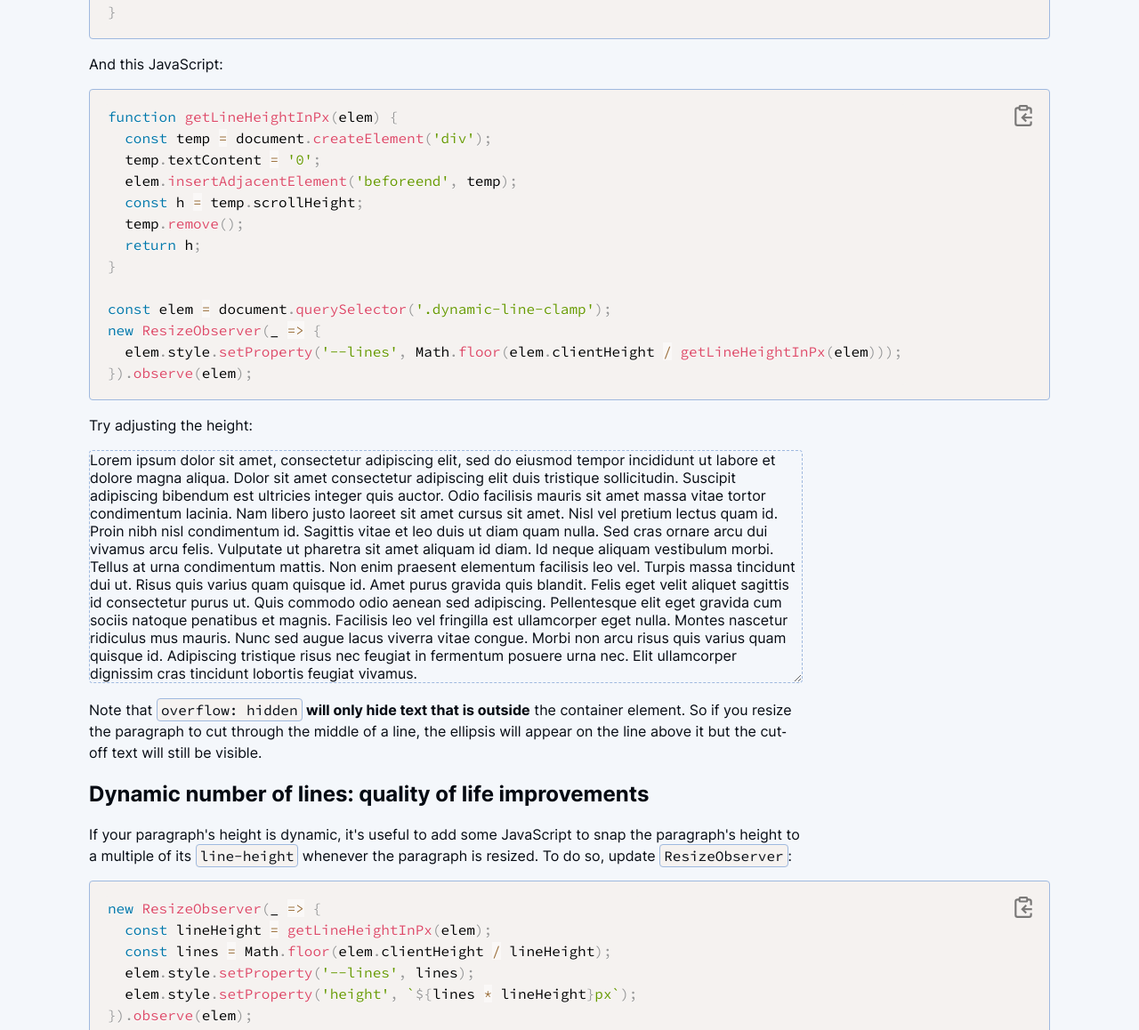
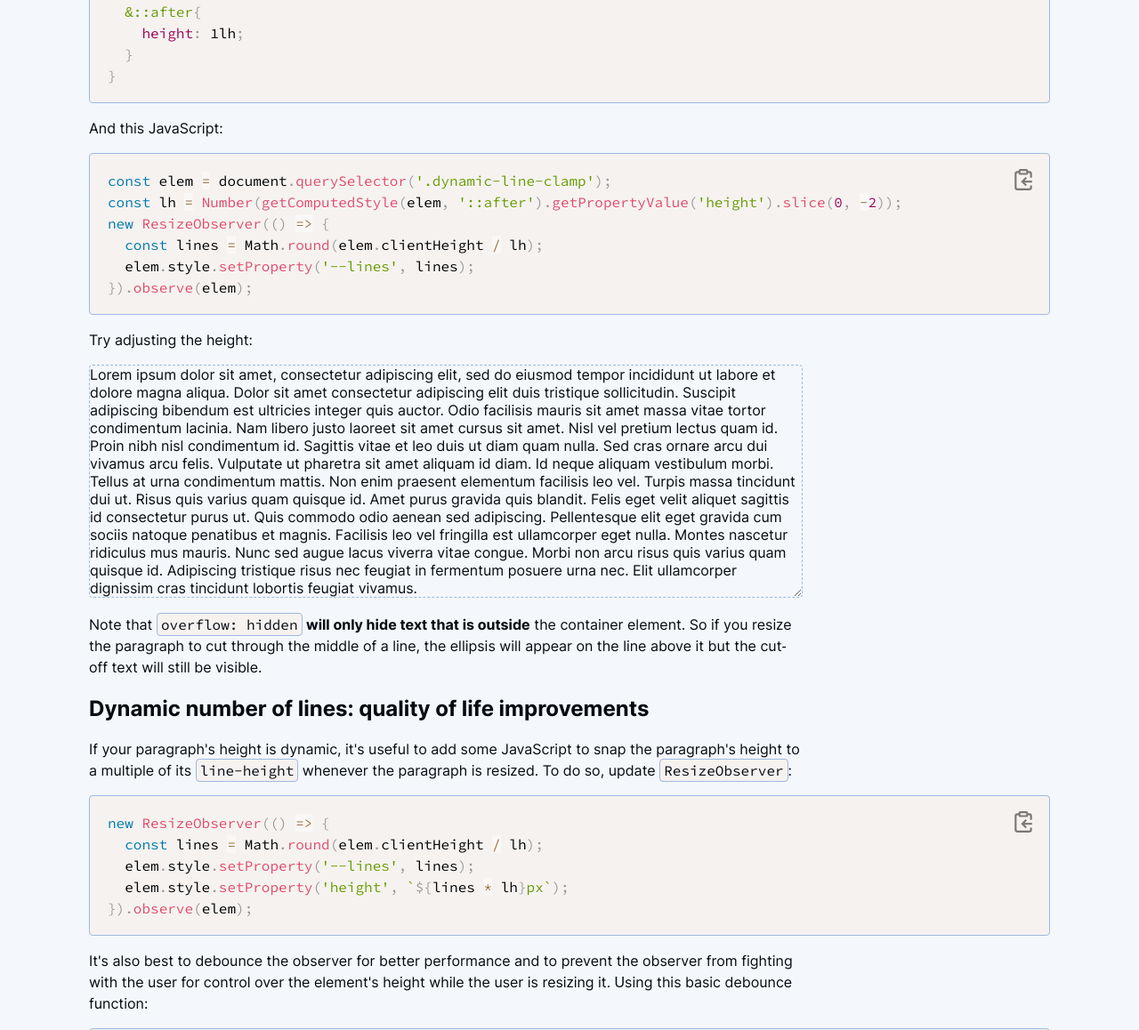
Before and after one commit to ardislu/css-for-line-clamp-ellipsis, a plain HTML site: page index.html in a window 1280 px wide. Shown: the part 810-1968 px from the top of the page at 89% size. Drawn offline with Linux system fonts and the light colour scheme.

Commit message:
Replace getLineHeightInPx with pseudo element with 1lh height

```diff
--- a/index.html
+++ b/index.html
@@ -161,6 +161,10 @@
       -webkit-box-orient: vertical;
       -webkit-line-clamp: var(--lines);
       overflow: hidden;
+
+      &::after {
+        height: 1lh;
+      }
     }
 
     .height-resizable {
@@ -234,20 +238,16 @@
   -webkit-box-orient: vertical;
   -webkit-line-clamp: var(--lines);
   overflow: hidden;
+  &::after{
+    height: 1lh;
+  }
 }</code></pre>
       <p>And this JavaScript:</p>
-      <pre><code class="language-javascript">function getLineHeightInPx(elem) {
-  const temp = document.createElement('div');
-  temp.textContent = '0';
-  elem.insertAdjacentElement('beforeend', temp);
-  const h = temp.scrollHeight;
-  temp.remove();
-  return h;
-}
-
-const elem = document.querySelector('.dynamic-line-clamp');
-new ResizeObserver(_ => {
-  elem.style.setProperty('--lines', Math.floor(elem.clientHeight / getLineHeightInPx(elem)));
+      <pre><code class="language-javascript">const elem = document.querySelector('.dynamic-line-clamp');
+const lh = Number(getComputedStyle(elem, '::after').getPropertyValue('height').slice(0, -2));
+new ResizeObserver(() => {
+  const lines = Math.round(elem.clientHeight / lh);
+  elem.style.setProperty('--lines', lines);
 }).observe(elem);</code></pre>
       <p>Try adjusting the height:</p>
       <div class="height-resizable-container">
@@ -278,11 +278,10 @@ new ResizeObserver(_ => {
         If your paragraph's height is dynamic, it's useful to add some JavaScript to snap the paragraph's height to a multiple of
         its <code>line-height</code> whenever the paragraph is resized. To do so, update <code>ResizeObserver</code>:
       </p>
-      <pre><code class="language-javascript">new ResizeObserver(_ => {
-  const lineHeight = getLineHeightInPx(elem);
-  const lines = Math.floor(elem.clientHeight / lineHeight);
+      <pre><code class="language-javascript">new ResizeObserver(() => {
+  const lines = Math.round(elem.clientHeight / lh);
   elem.style.setProperty('--lines', lines);
-  elem.style.setProperty('height', `${lines * lineHeight}px`);
+  elem.style.setProperty('height', `${lines * lh}px`);
 }).observe(elem);</code></pre>
       <p>It's also best to debounce the observer for better performance and to prevent the observer from fighting with
         the user for control over the element's height while the user is resizing it. Using this basic debounce function:</p>
@@ -295,10 +294,9 @@ new ResizeObserver(_ => {
 }</code></pre>
       <p>You can update the observer to cancel if another event is fired within 200 milliseconds:</p>
       <pre><code class="language-javascript">new ResizeObserver(debounce(() => {
-  const lineHeight = getLineHeightInPx(elem);
-  const lines = Math.floor(elem.clientHeight / lineHeight);
+  const lines = Math.round(elem.clientHeight / lh);
   elem.style.setProperty('--lines', lines);
-  elem.style.setProperty('height', `${lines * lineHeight}px`);
+  elem.style.setProperty('height', `${lines * lh}px`);
 }, 200)).observe(elem);</code></pre>
     </section>
 
@@ -310,6 +308,9 @@ new ResizeObserver(_ => {
   -webkit-box-orient: vertical;
   -webkit-line-clamp: var(--lines);
   overflow: hidden;
+  &::after{
+    height: 1lh;
+  }
 }</code></pre>
       <p>And the final JavaScript:</p>
       <pre><code class="language-javascript">function debounce(fn, wait) {
@@ -320,21 +321,12 @@ new ResizeObserver(_ => {
   }
 }
 
-function getLineHeightInPx(elem) {
-  const temp = document.createElement('div');
-  temp.textContent = '0';
-  elem.insertAdjacentElement('beforeend', temp);
-  const h = temp.scrollHeight;
-  temp.remove();
-  return h;
-}
-
 const elem = document.querySelector('.dynamic-line-clamp');
+const lh = Number(getComputedStyle(elem, '::after').getPropertyValue('height').slice(0, -2));
 new ResizeObserver(debounce(() => {
-  const lineHeight = getLineHeightInPx(elem);
-  const lines = Math.floor(elem.clientHeight / lineHeight);
+  const lines = Math.round(elem.clientHeight / lh);
   elem.style.setProperty('--lines', lines);
-  elem.style.setProperty('height', `${lines * lineHeight}px`);
+  elem.style.setProperty('height', `${lines * lh}px`);
 }, 200)).observe(elem);</code></pre>
       <p>And here it is in action!</p>
       <div class="height-resizable-container">
@@ -366,26 +358,19 @@ new ResizeObserver(debounce(() => {
       }
     }
 
-    function getLineHeightInPx(elem) {
-      const temp = document.createElement('div');
-      temp.textContent = '0';
-      elem.insertAdjacentElement('beforeend', temp);
-      const h = temp.scrollHeight;
-      temp.remove();
-      return h;
-    }
-
     const elem = document.querySelector('#basic-observer');
-    new ResizeObserver(_ => {
-      elem.style.setProperty('--lines', Math.floor(elem.clientHeight / getLineHeightInPx(elem)));
+    const lh = Number(getComputedStyle(elem, '::after').getPropertyValue('height').slice(0, -2));
+    new ResizeObserver(() => {
+      const lines = Math.round(elem.clientHeight / lh);
+      elem.style.setProperty('--lines', lines);
     }).observe(elem);
 
     const elem2 = document.querySelector('#full-observer');
+    const lh2 = Number(getComputedStyle(elem2, '::after').getPropertyValue('height').slice(0, -2));
     new ResizeObserver(debounce(() => {
-      const lineHeight = getLineHeightInPx(elem2);
-      const lines = Math.floor(elem2.clientHeight / lineHeight);
+      const lines = Math.round(elem2.clientHeight / lh2);
       elem2.style.setProperty('--lines', lines);
-      elem2.style.setProperty('height', `${lines * lineHeight}px`);
+      elem2.style.setProperty('height', `${lines * lh2}px`);
     }, 200)).observe(elem2);
 
     // Insert "Copy to clipboard" icon button to all code blocks
```
